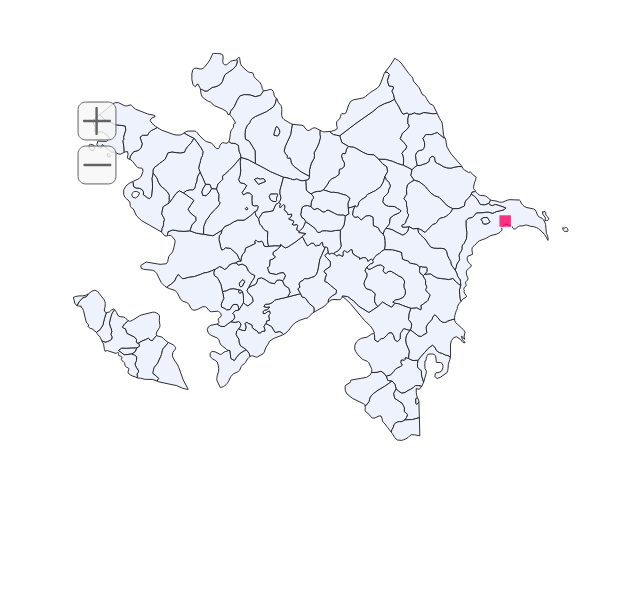
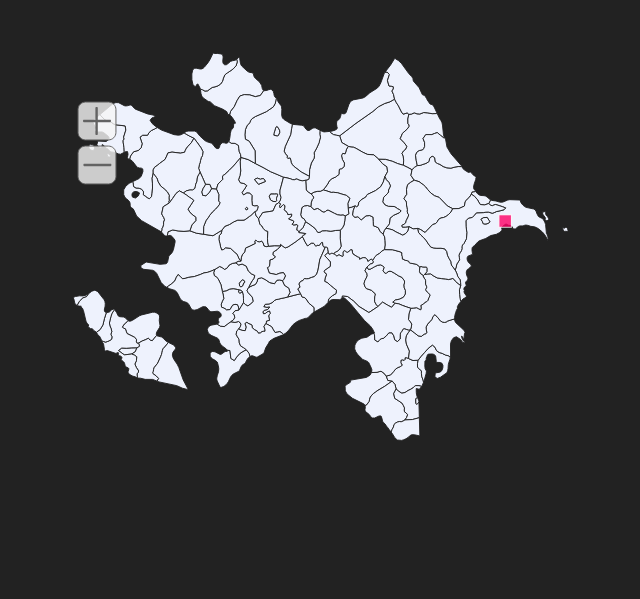
Before and after one commit to fuadsadiqov/azerbaijan-map, a plain HTML site: page index.html in a window 1280 px wide. Shown: the part 217-816 px from the top of the page, without its empty margins (317-957 px from the left). Drawn offline with Linux system fonts and the light colour scheme.

Commit message:
Update index.html

```diff
--- a/index.html
+++ b/index.html
@@ -16,6 +16,7 @@
         align-items: center;
         height: 100vh;
         gap: 3rem;
+        background-color: #222;
     }
     h2{
         font-family: sans-serif;
```
